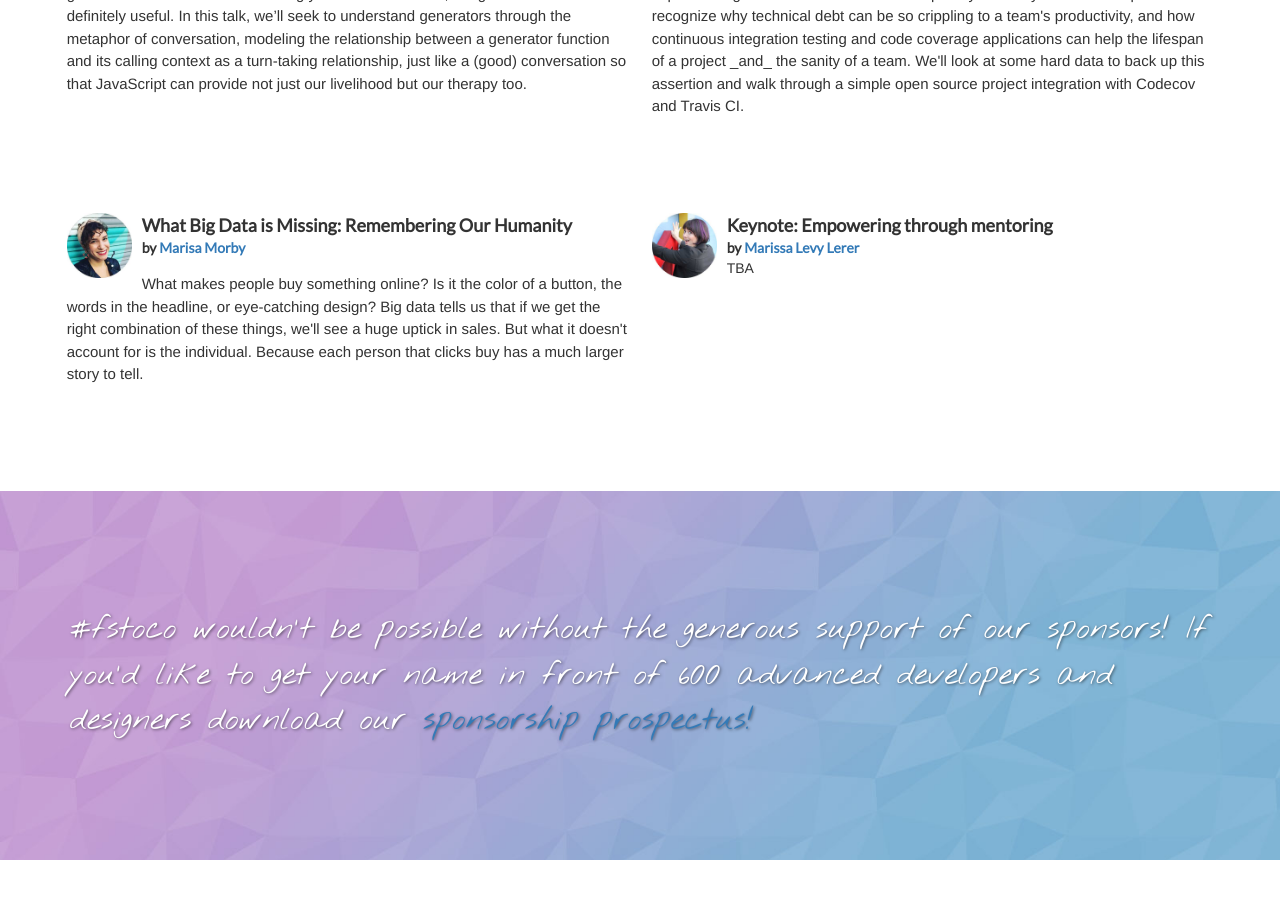
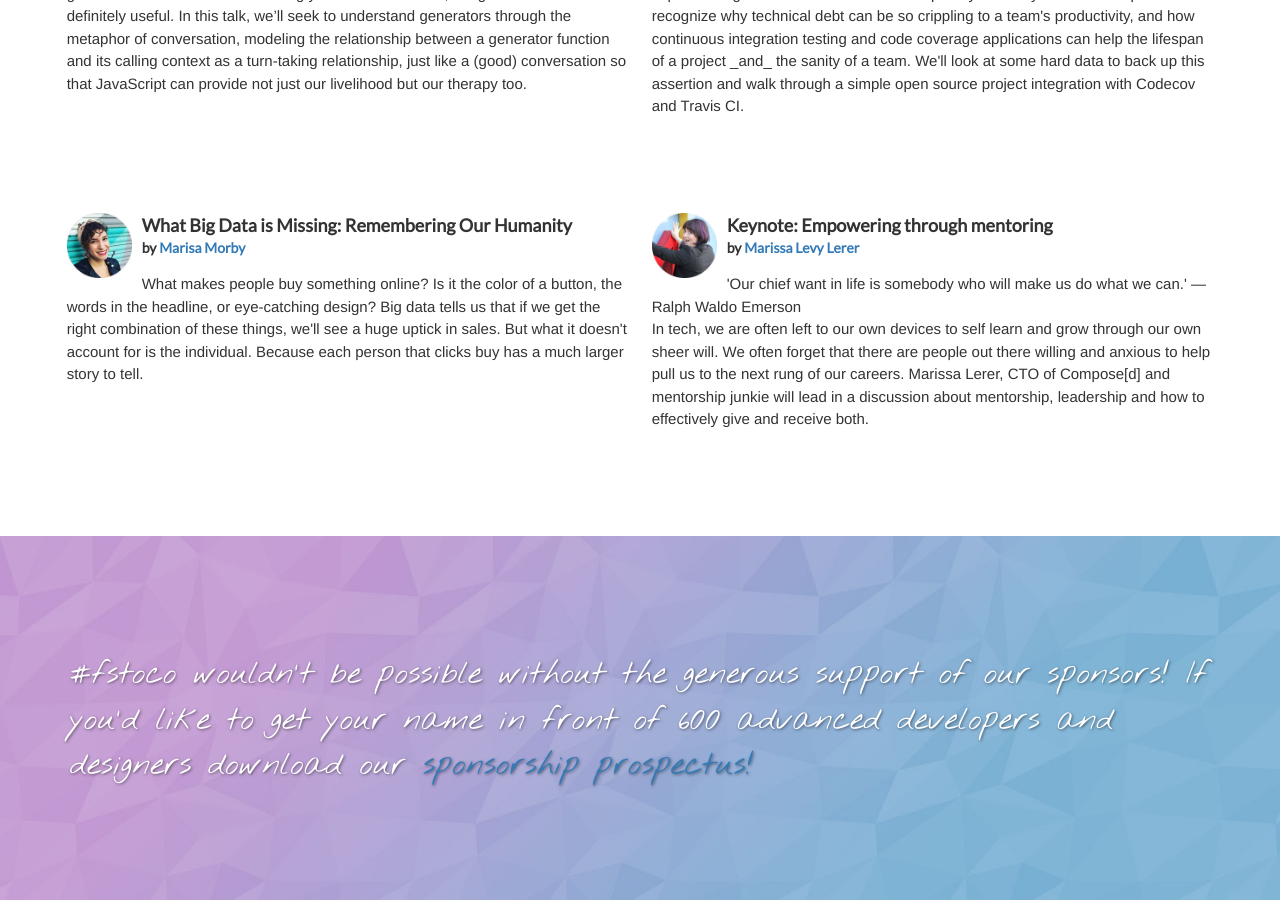
Before and after one commit to fullstackto/fsto2017, a Jekyll site: the page built from sessions/index.html, in a window 1280 px wide and 900 px high, scrolled down 6113 px. Built offline with Jekyll 4.4.1, drawn with Linux system fonts in a browser that asks for light colours.

Commit message:
Marissa talk

```diff
--- a/_data/fsto.json
+++ b/_data/fsto.json
@@ -451,7 +451,7 @@
         "title": "Keynote: Empowering through mentoring",
         "speaker": "Marissa Levy Lerer",
         "keywords" : "Leadership, Career Development, Coaching",
-        "about" : "TBA",
+        "about" : "<p>'Our chief want in life is somebody who will make us do what we can.' — Ralph Waldo Emerson<br /> In tech, we are often left to our own devices to self learn and grow through our own sheer will. We often forget that there are people out there willing and anxious to help pull us to the next rung of our careers. Marissa Lerer, CTO of Compose[d] and mentorship junkie will lead in a discussion about mentorship, leadership and how to effectively give and receive both. </p>",
         "bio" : "<p>Marissa Lerer is a technologist, musician, cake decorator and mom. She received a BS in Music Education and an MA in Graphic Communications, Management and Technology from NYU. She is currently managing a team of developers, as CTO at COMPOSE[D], a digital creative and development agency in New York. Marissa prides herself on being a “cool nerd” who likes to get her hands in everything. She is also an accomplished singer/songwriter who has released three albums. She has also participated in the 2012 StartupBus and was on the winning team of the 2012 International Space Apps Challenge. She is passionate about mentorship, especially for women in tech. In addition to teaching programming at the School of Visual Arts she is also a regular panelist at Pace Path Live and recently mentored Girl Scouts at a SXSW event sponsored by Twitter and Dove. Last year she was the keynote speaker at Full Stack Toronto.</p>",
         "room" : "206ABCD",
         "klass": "full"
```
